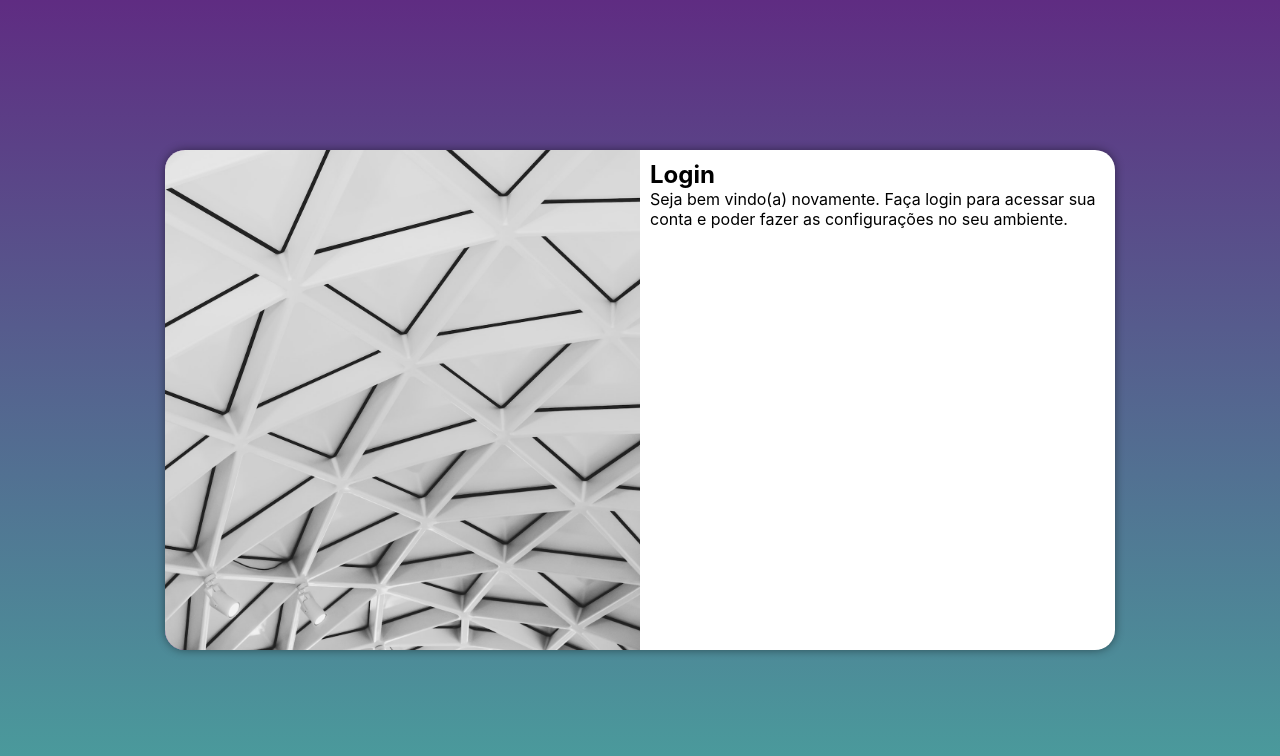
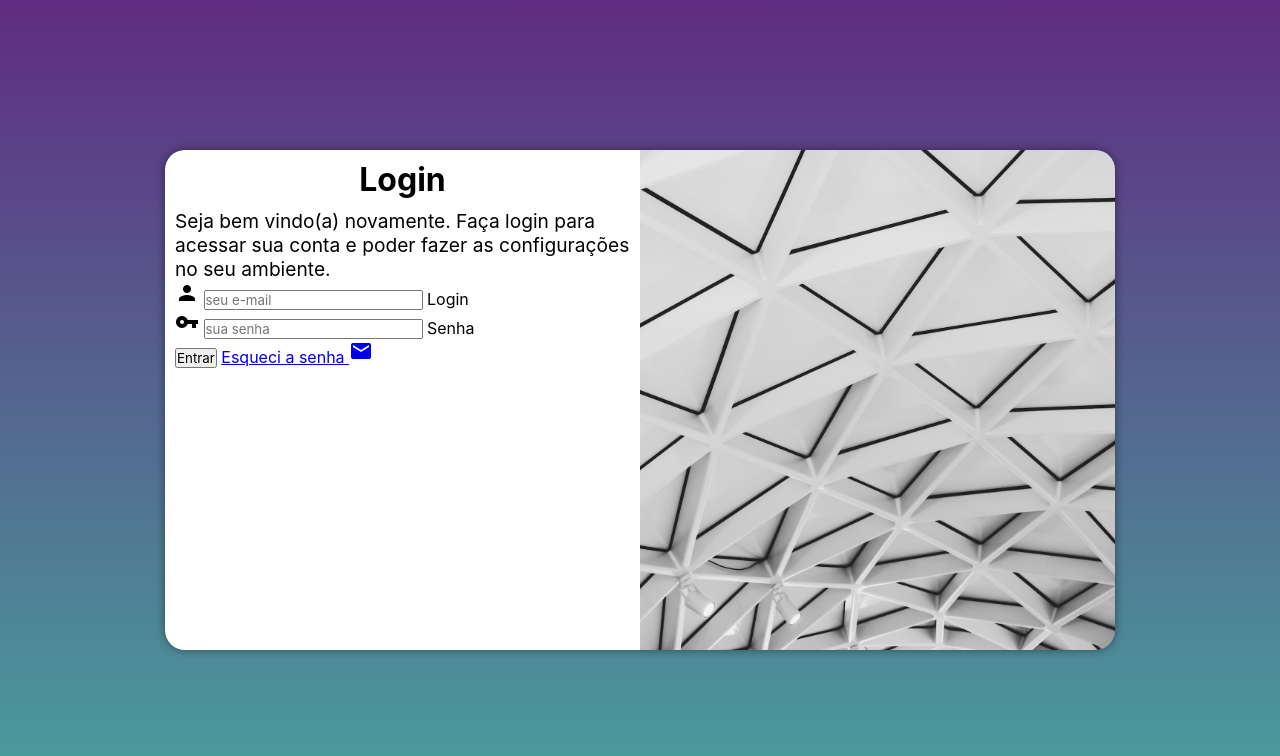
Before and after one commit to victormoreirak/projeto-login, a plain HTML site: page index.html in a window 1280 px wide. Drawn offline with Linux system fonts and the light colour scheme.

Commit message:
adicionei o formulario

```diff
--- a/estilos/media-query.css
+++ b/estilos/media-query.css
@@ -42,13 +42,21 @@ Grandes telas: acima de 1200px
     }
 
     section#login > div#imagem {
-        float: left;
+        float: right;
         width: 50%;
         height: 100%;
     }
 
     section#login > div#formulario {
-        float: right;
+        float: left;
         width: 50%;
     }
+
+    div#formulario > h1 {
+        font-size: 2em;
+    }
+
+    div#formulario > p {
+        font-size: 1.2em;
+    }
 }
--- a/estilos/style.css
+++ b/estilos/style.css
@@ -54,3 +54,12 @@ section#login > div#formulario {
     display: block;
     padding: 10px;
 }
+
+div#formulario > h1 {
+    text-align: center;
+    margin-bottom: 10px;
+}
+
+div#formulario > p {
+    font-size: 0.8em;
+}
--- a/index.html
+++ b/index.html
@@ -4,6 +4,7 @@
     <meta charset="UTF-8">
     <meta name="viewport" content="width=device-width, initial-scale=1.0">
     <title>Login</title>
+    <link href="https://fonts.googleapis.com/icon?family=Material+Icons" rel="stylesheet" />
     <link rel="stylesheet" href="estilos/style.css">
     <link rel="stylesheet" href="estilos/media-query.css">
 </head>
@@ -16,8 +17,21 @@
             <div id="formulario">
                 <h1>Login</h1>
                 <p>Seja bem vindo(a) novamente. Faça login para acessar sua conta e poder fazer as configurações no seu ambiente.</p>
-                <form action="login.php" method="post">
-
+                <form action="login.php" method="post" autocomplete="on">
+                    <div class="campo">
+                        <i class="material-icons">person</i>
+                        <input type="email" name="login" id="ilogin" placeholder="seu e-mail" autocomplete="email" required max-length="30">
+                        <label for="ilogin">Login</label>
+                    </div>
+                    <div class="campo">
+                        <i class="material-icons">vpn_key</i>
+                        <input type="password" name="senha" id="isenha" placeholder="sua senha" autocomplete="current-password" required min-length="8" max-length="20">
+                        <label for="isenha">Senha</label>
+                    </div>
+                    <input type="submit" value="Entrar">
+                    <a href="esqueci.html">
+                        Esqueci a senha <i class="material-icons">mail</i>
+                    </a>
                 </form>
             </div>
         </section>
```
